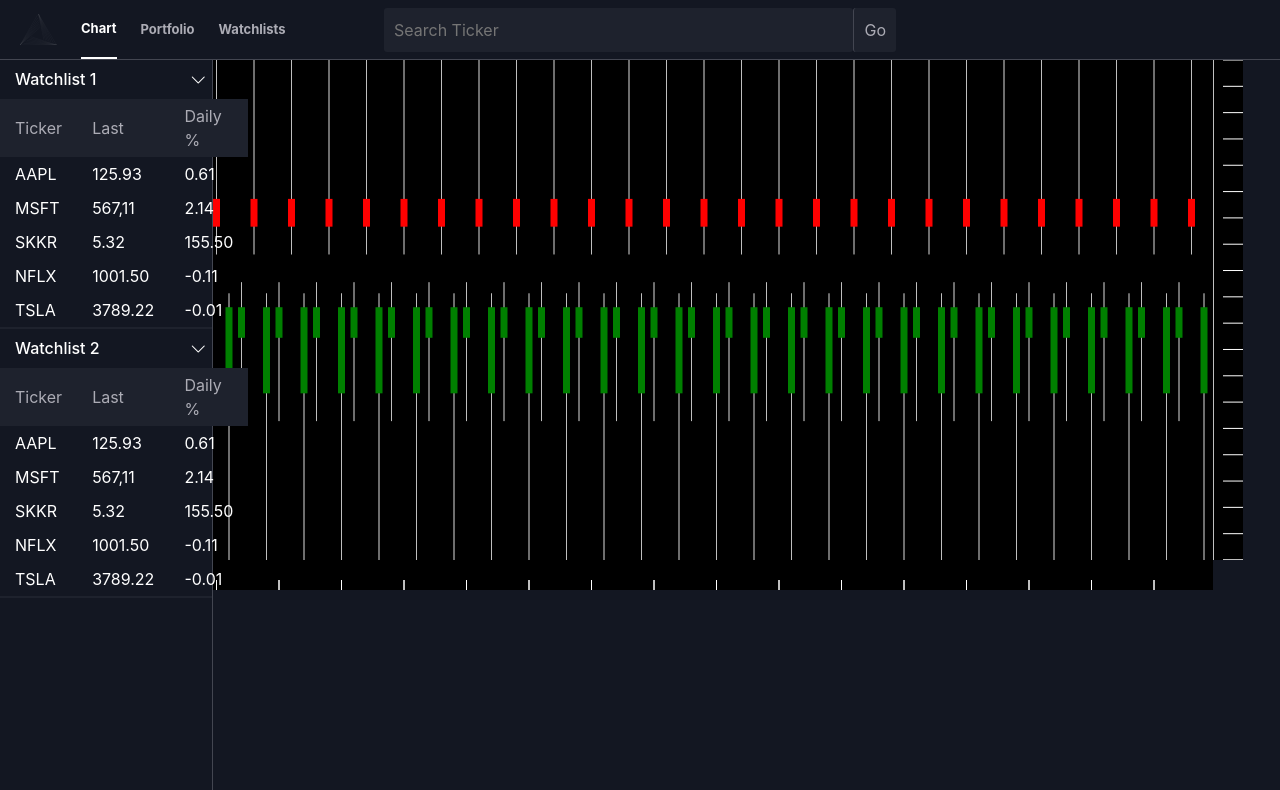
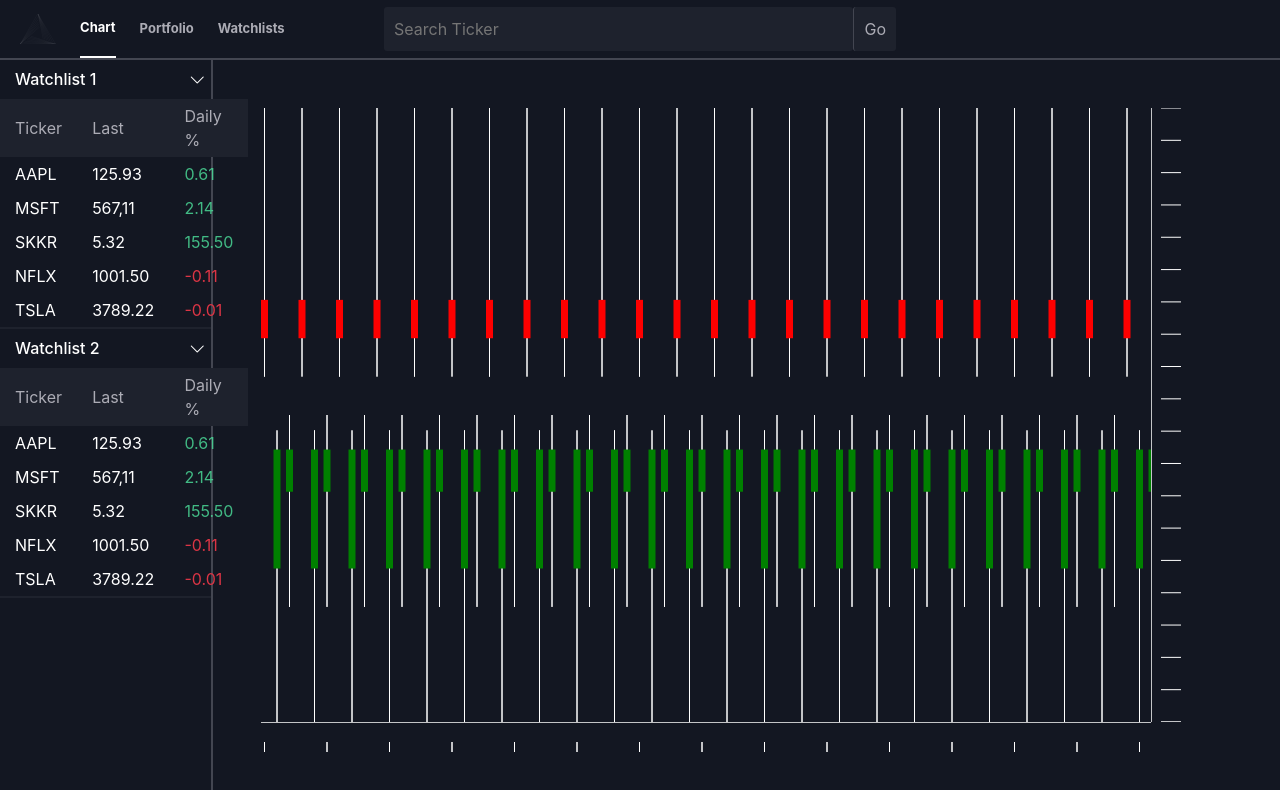
Before and after one commit to kiransureshan/trading-platform, a React (Create React App) app: page / in a window 1280 px wide. Shown: the top 790 px of the page. Built offline with nearby package versions, Linux system fonts and the light colour scheme; the HTML template or start-up script is replaced by a standard one.

Commit message:
added dynamic resizing to chart component

```diff
--- a/src/App.css
+++ b/src/App.css
@@ -1,12 +1,12 @@
 .App {
-    height: 100%;
+    height: 100vh;
 }
 
 .mainContent {
     display: flex;
     flex-direction: row;
     width: 100%;
-    height: calc(100% - 60px);
+    height: calc(100vh - 60px);
     position: fixed;
     left: 0;
     /* manual height of header */
--- a/src/ComponentStyling/Chart.css
+++ b/src/ComponentStyling/Chart.css
@@ -1,5 +1,5 @@
  canvas {
-     background-color: black;
+     background-color: var(--primary-bg-color);
  }
 
  canvas#mainChart:active {
@@ -15,6 +15,7 @@
  }
 
  .chartContainer {
-     display: flex;
-     flex-direction: row;
+    display: flex;
+    flex-direction: row;
+    height:calc(100% - 30px);
  }
--- a/src/ComponentStyling/Header.css
+++ b/src/ComponentStyling/Header.css
@@ -8,7 +8,7 @@
     top: 0;
     left: 0;
     box-sizing: border-box;
-    border-bottom: 1px solid var(--tertiary-bg-color);
+    border-bottom: 2px solid var(--tertiary-bg-color);
 }
 
 .quickActionsContainer {
--- a/src/ComponentStyling/SideBar.css
+++ b/src/ComponentStyling/SideBar.css
@@ -1,5 +1,5 @@
 .sideBarContainer{
-    border-right: 1px solid var(--tertiary-bg-color);
+    border-right: 2px solid var(--tertiary-bg-color);
     display:flex;
     flex-direction: column;
     justify-content: flex-start;
--- a/src/ComponentStyling/Watchlist.css
+++ b/src/ComponentStyling/Watchlist.css
@@ -51,3 +51,11 @@
 .watchlistCollapse:focus{
     outline:none;
 }
+
+.dailyChange.negative{
+    color: var(--red);
+}
+
+.dailyChange.positive{
+    color: var(--green);
+}
--- a/src/Components/Chart.js
+++ b/src/Components/Chart.js
@@ -20,12 +20,14 @@ function Chart () {
 
   // TODO: check if need to be state, ref, or normal var based on re-rendering needs
   const maxHigh = 100;
-  const minLow = 10;
+  const minLow = 20;
+  const scaleWidth = 30;
   const numYTicks = useRef(20);
   // updated on scroll for more data
   const numCandles = useRef(100);
   // fixed, updated on screen resize
-  const chartHeight = useRef(500);
+  const chartHeight = useRef(600);
+  const chartWidth = useRef(1500);
   const [candleWidth, setCandleWidth]= useState(7);
   const candleContWidth = useRef(5.5 + candleWidth);
   // how far from the left have we scrolled
@@ -45,7 +47,7 @@ function Chart () {
     {
       "open": 40.00,
       "high": 58.00,
-      "low": 10.00,
+      "low": 20.00,
       "close": 55.50
     },
     {
@@ -67,7 +69,22 @@ function Chart () {
 
     yScale.current=document.getElementById("yScale");
     yScaleCtx.current=yScale.current.getContext("2d");
+    handleResize(chart.current, xScale.current, yScale.current);
   }, [])
+
+  function handleResize(chartEl, xScaleEl, yScaleEl){
+    const chartDiv = document.getElementById("mainChartDiv");
+    const newChartWidth = chartDiv.offsetWidth;
+    const newChartHeight = chartDiv.offsetHeight;
+    chartEl.width = newChartWidth;
+    chartEl.height = newChartHeight;
+    chartWidth.current = newChartWidth;
+    chartHeight.current = newChartHeight;
+    xScaleEl.width = chartWidth.current;
+    yScaleEl.height = chartHeight.current;
+    candleContWidth.current = 5.5 + candleWidth;
+    drawAllCandles();
+  }
 
   useEffect(() => {
     candleContWidth.current = 5.5 + candleWidth;
@@ -76,8 +93,8 @@ function Chart () {
 
   const drawAllCandles = () => {
       chartCtx.current.clearRect(0,0,chart.current.width,chart.current.height);
-      xScaleCtx.current.clearRect(0,0,1000,30);
-      yScaleCtx.current.clearRect(0,0,30,1000);
+      xScaleCtx.current.clearRect(0,0,chartWidth.current,scaleWidth);
+      yScaleCtx.current.clearRect(0,0,scaleWidth,chartWidth.current);
       drawScaleContainers();
       for (let i = numCandles.current - 1 ; i >= 0; i--){
         drawCandle(candleData.current[i%3],i);
@@ -127,8 +144,8 @@ function Chart () {
 
   function drawScaleTick(x){
     xScaleCtx.current.beginPath();
-    xScaleCtx.current.moveTo(x,30);
-    xScaleCtx.current.lineTo(x, 20);
+    xScaleCtx.current.moveTo(x,scaleWidth);
+    xScaleCtx.current.lineTo(x, scaleWidth - 10);
     xScaleCtx.current.closePath();
     xScaleCtx.current.fillStyle= "white";
     xScaleCtx.current.strokeStyle = "white";
@@ -140,7 +157,7 @@ function Chart () {
     // x-scale container
     xScaleCtx.current.beginPath();
     xScaleCtx.current.moveTo(0,0);
-    xScaleCtx.current.lineTo(1000, 0);
+    xScaleCtx.current.lineTo(chartWidth.current, 0);
     xScaleCtx.current.closePath();
     xScaleCtx.current.fill();
     xScaleCtx.current.stroke();
@@ -150,7 +167,7 @@ function Chart () {
     yScaleCtx.current.beginPath();
     for ( var i = 0; i < numYTicks.current; i++){
       yScaleCtx.current.moveTo(10,interval*i + topOffset);
-      yScaleCtx.current.lineTo(30, interval*i + topOffset);
+      yScaleCtx.current.lineTo(scaleWidth, interval*i + topOffset);
     }
     yScaleCtx.current.closePath();
     yScaleCtx.current.fillStyle= "white";
@@ -164,7 +181,6 @@ function Chart () {
     yScaleCtx.current.closePath();
     yScaleCtx.current.fill();
     yScaleCtx.current.stroke();
-
   }
 
   function mouseDown(e){
@@ -213,18 +229,23 @@ function Chart () {
   }
 
   return(
-    <div className='flex-grow-1'>
+    <div className='col-md-10 p-5'>
       <div className="chartContainer">
-        <canvas id="mainChart" width="1000" height="500"
+      <div id="mainChartDiv" className='col-11 p-0'>
+        <canvas id="mainChart" width="1500" height="600"
           onMouseDown={mouseDown}
           onMouseUp = {mouseUp}
           onMouseMove = {chartMouseMove}/>
-        <canvas id="yScale" width="30" height="500"
+      </div>
+      <div className='col-1 p-0'>
+        <canvas id="yScale" width="30" height="600"
         onMouseDown={(e) => {yScaleMouseDown(e); mouseDown(e)}}
         onMouseUp = {mouseUp}
         onMouseMove = {chartMouseMove} />
       </div>
-      <canvas id="xScale" width="1000" height="30"
+
+      </div>
+      <canvas id="xScale" width="1500" height="30"
           onMouseDown={(e) => {xScaleMouseDown(e); mouseDown(e);}}
           onMouseUp = {mouseUp}
           onMouseMove = {chartMouseMove}/>
--- a/src/Components/Watchlist.js
+++ b/src/Components/Watchlist.js
@@ -31,7 +31,7 @@ function Watchlist({name,tickers,id}){
                     {tickers.map((obj,i) => {return <tr className='watchlistRow' key = {i}>
                         <td>{obj.ticker}</td>
                         <td>{obj.last}</td>
-                        <td>{obj.dailyChangePercent}</td>
+                        <td className={obj.dailyChangePercent >=0 ? "dailyChange positive" : "dailyChange negative"}>{obj.dailyChangePercent}</td>
                     </tr>
                 })}
                 </tbody>
```
Also changed, not shown: package.json (+4 -4 lines).
